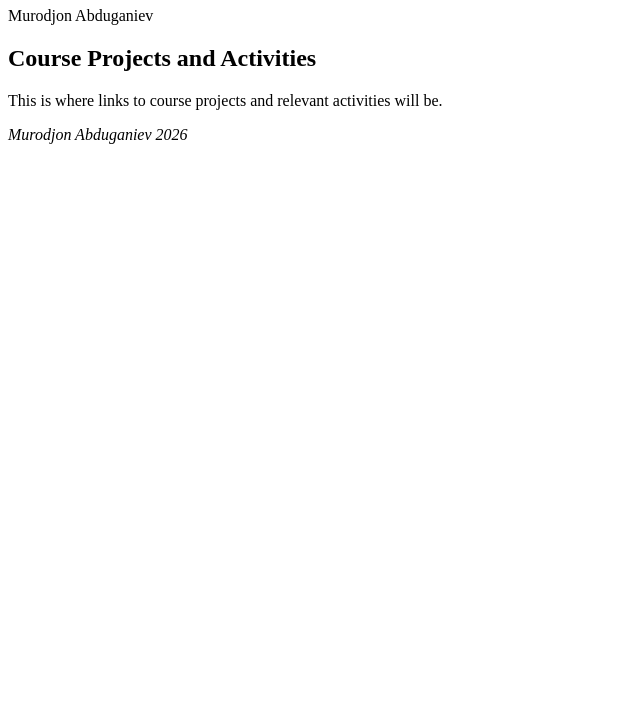
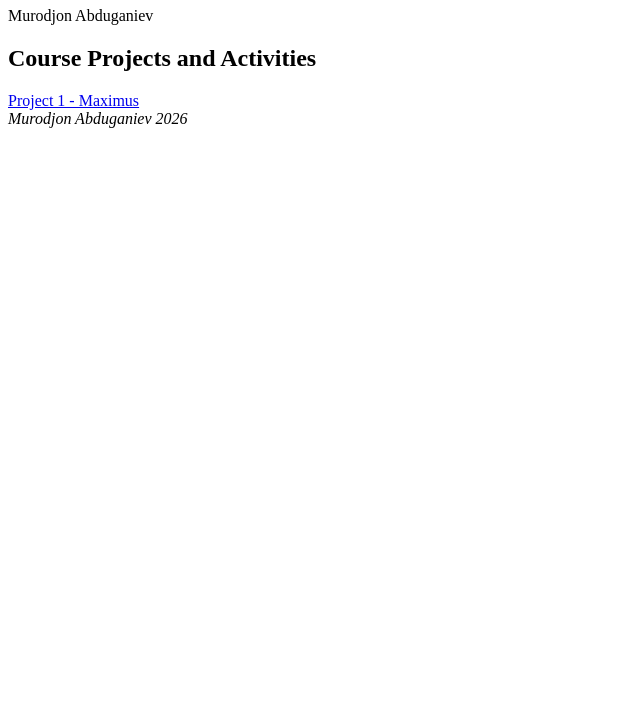
Before and after one commit to mabdugan123/mabdugan123.github.io, a plain HTML site: page index.html in a window 1280 px wide. Shown: the part 73-800 px from the top of the page, without its empty margins (0-640 px from the left). Drawn offline with Linux system fonts and the light colour scheme.

Commit message:
Add link to Project 1 - Maximus in index.html
Added a link to Project 1 - Maximus in the course projects section.

```diff
--- a/index.html
+++ b/index.html
@@ -16,7 +16,7 @@
     <main>
         <div>
             <h2>Course Projects and Activities</h2>
-            <p>This is where links to course projects and relevant activities will be.</p>
+           <a href="1/">Project 1 - Maximus</a>
         </div>
     </main>
 
```
